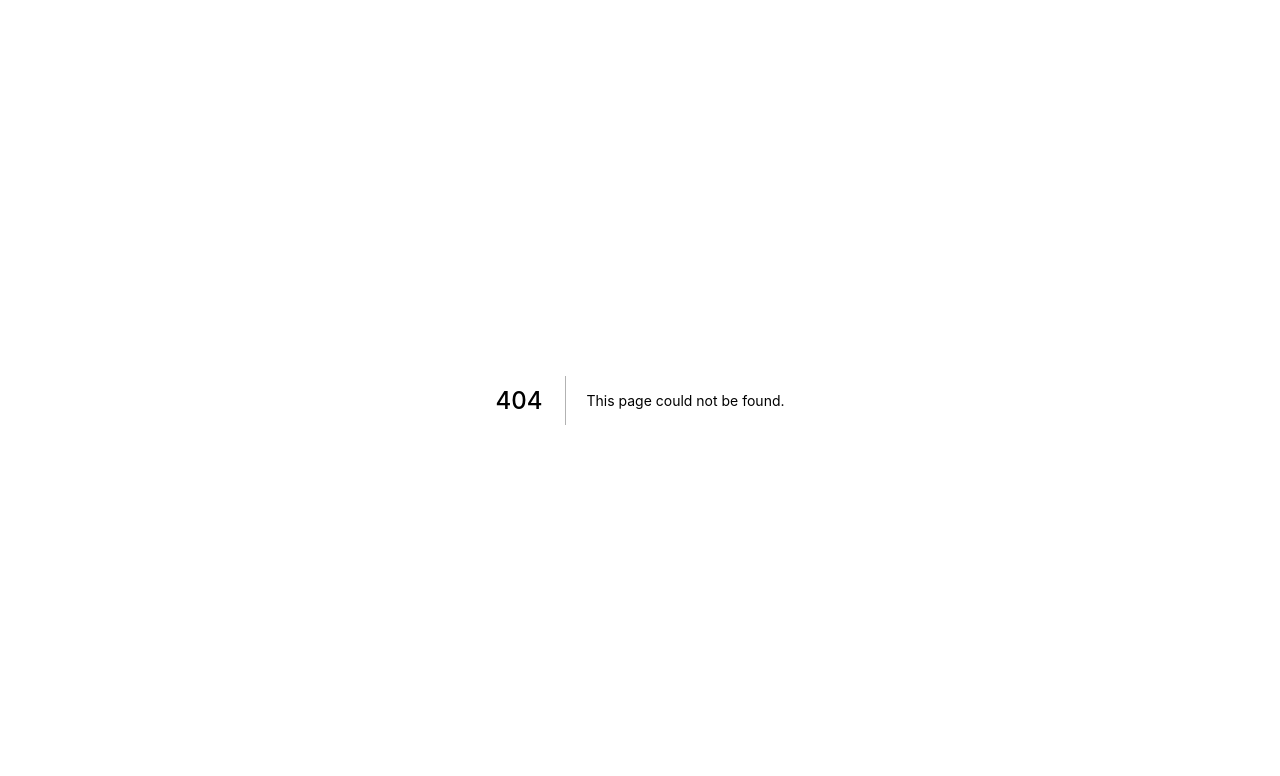
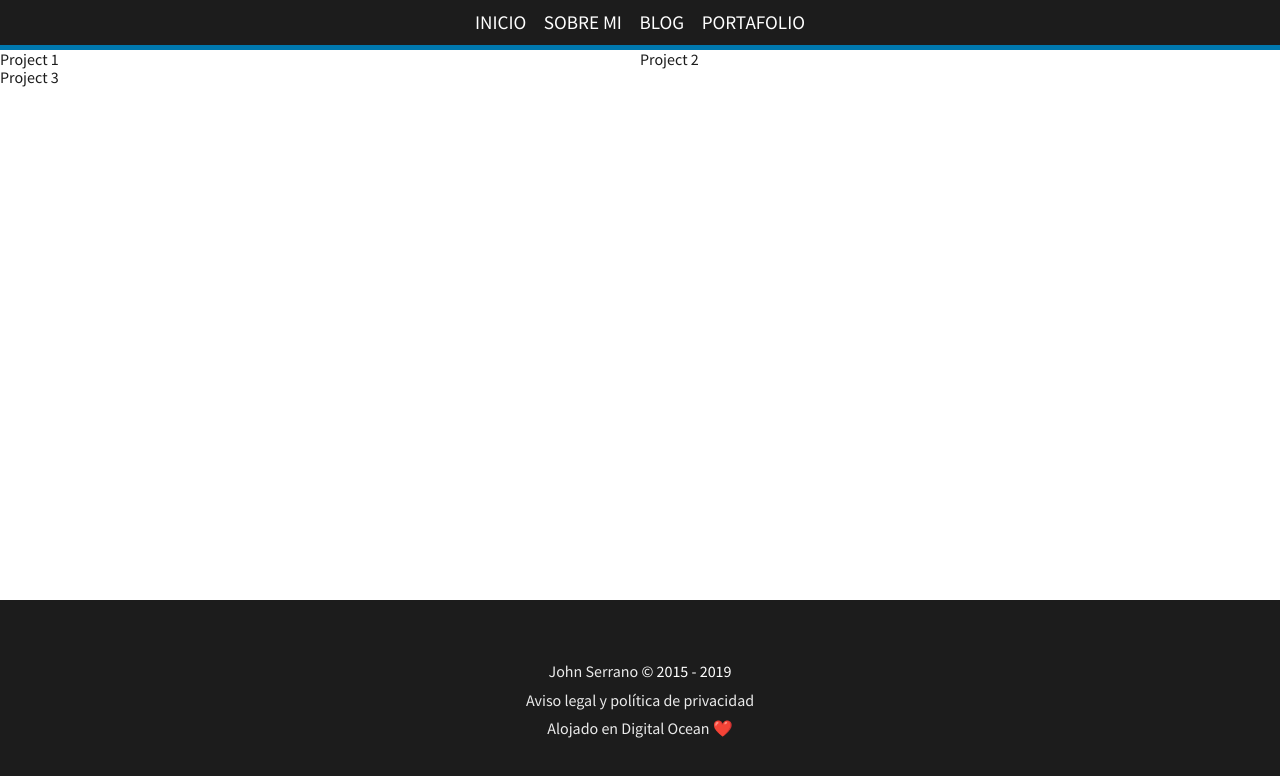
Before and after one commit to jandrey15/personal-site, a Next.js app: page /portafolio in a window 1280 px wide. Before the commit this address had no page. Shown: the top 776 px of the page. Built offline with nearby package versions, Linux system fonts and the light colour scheme; a small style sheet from the web is missing.

Commit message:
Starting page portafolio

```diff
--- a/components/Header.js
+++ b/components/Header.js
@@ -20,7 +20,11 @@ const Header = (props) => {
               <a>Blog</a>
             </Link>
           </li>
-          <li><a href='http://'>portafolio</a></li>
+          <li>
+            <Link prefetch href='/portafolio'>
+              <a>Portafolio</a>
+            </Link>
+          </li>
         </ul>
       </nav>
       <style jsx>{`
--- /dev/null
+++ b/pages/portafolio.js
@@ -0,0 +1,45 @@
+import React, { Component } from 'react'
+import Layout from '../components/Layout'
+
+class Portafolio extends Component {
+  render () {
+    const SEO = {
+      title: 'John Serrano - Portafolio',
+      description: '',
+      image: '',
+      url: '',
+      titleOpenGraph: '',
+      date: '',
+      modified: '',
+      imagenFacebook: '',
+      imagenTwitter: '',
+      type: 'article'
+    }
+
+    return (
+      <Layout {...SEO}>
+        <section id='Portafolio'>
+          <ul className='projects'>
+            <li className='project'>Project 1</li>
+            <li className='project'>Project 2</li>
+            <li className='project'>Project 3</li>
+          </ul>
+        </section>
+        <style jsx>{`
+          #Portafolio {
+            flex: 1;
+          }
+          .projects {
+            display: grid;
+            grid-template-columns: 50% 50%;
+            list-style: none;
+            padding: 0;
+            margin: 0;
+          }
+        `}</style>
+      </Layout>
+    )
+  }
+}
+
+export default Portafolio
```
